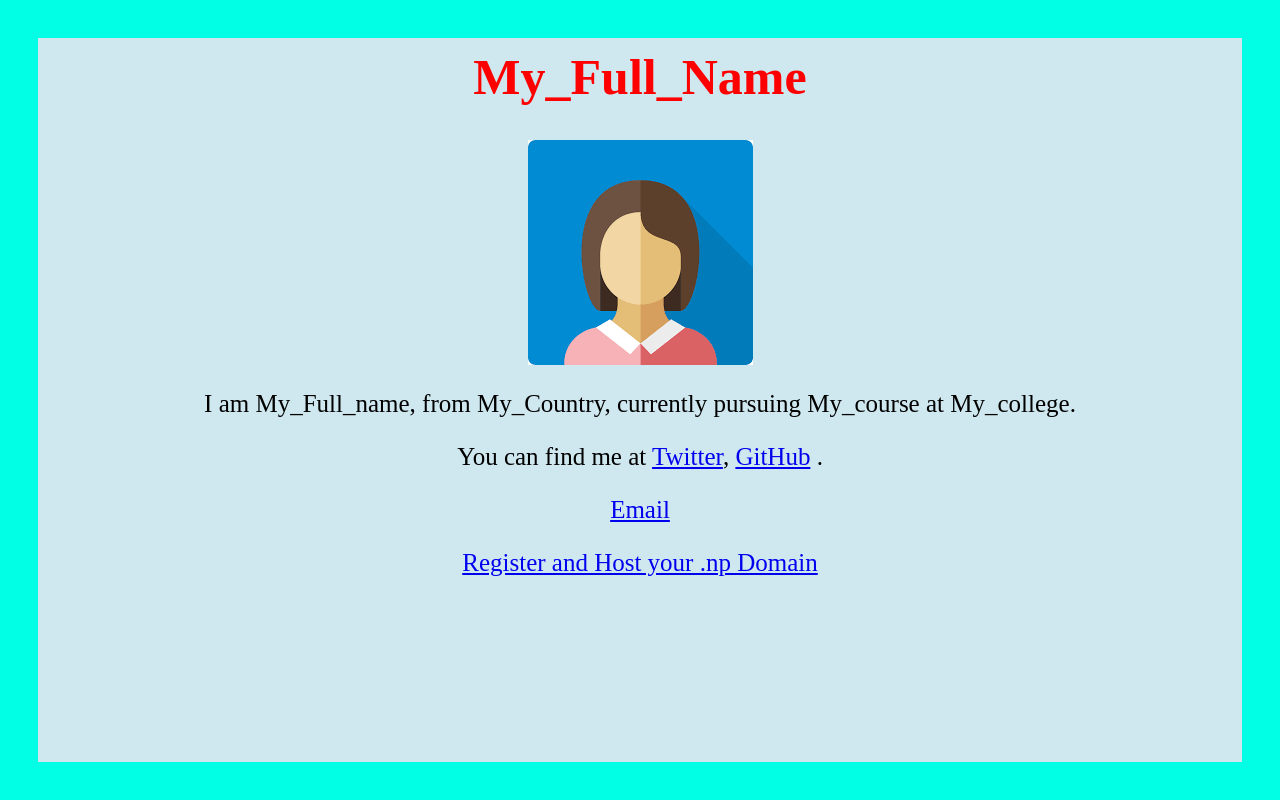
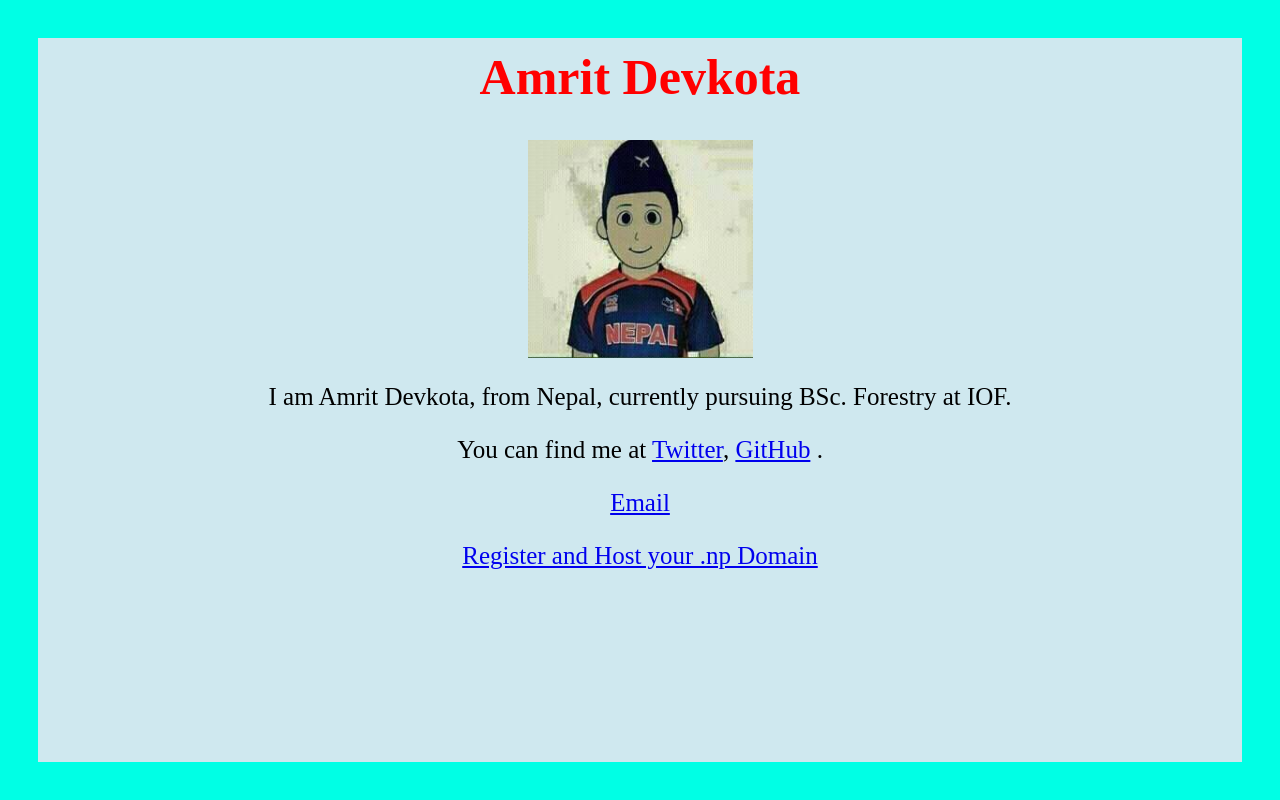
Before and after one commit to iamdevkota/PersonalWebsite, a plain HTML site: page index.html in a window 1280 px wide. Drawn offline with Linux system fonts and the light colour scheme.

Commit message:
Update my info

```diff
--- a/index.html
+++ b/index.html
@@ -1,13 +1,13 @@
 <html>
 <head>
-	<title>My_Full_Name</title>
-	<link rel="shortcut icon" href="img/My_Full_Name.png" />
+	<title>Amrit Devkota</title>
+	<link rel="shortcut icon" href="img/image.jpg" />
 	<link href="css/style.css" rel="stylesheet"/>
 </head>
 <body>
-	<h1>My_Full_Name</h1>
-	<img id="photo" src="img/My_Full_Name.png" alt="Photo of My_Full_Name." title="Photo of My_Full_Name"/>
-	<p> I am My_Full_name, from My_Country, currently pursuing My_course at My_college.</p>
+	<h1>Amrit Devkota</h1>
+	<img id="photo" src="img/image.jpg" alt="Photo of My_Full_Name." title="Photo of My_Full_Name"/>
+	<p> I am Amrit Devkota, from Nepal, currently pursuing BSc. Forestry at IOF.</p>
 	<p> You can find me at
 		<a href="https://twitter.com/BloggerNepal"  target="_blank" title="Blogger Nepal on Twitter">Twitter</a>,
 		<a href="https://github.com/BloggerNepal" target="_blank" title="Blogger Nepal on GitHub" >GitHub</a>
```
Also changed, not shown: 404.html (+1 -1 lines), img/image.jpg (added).
